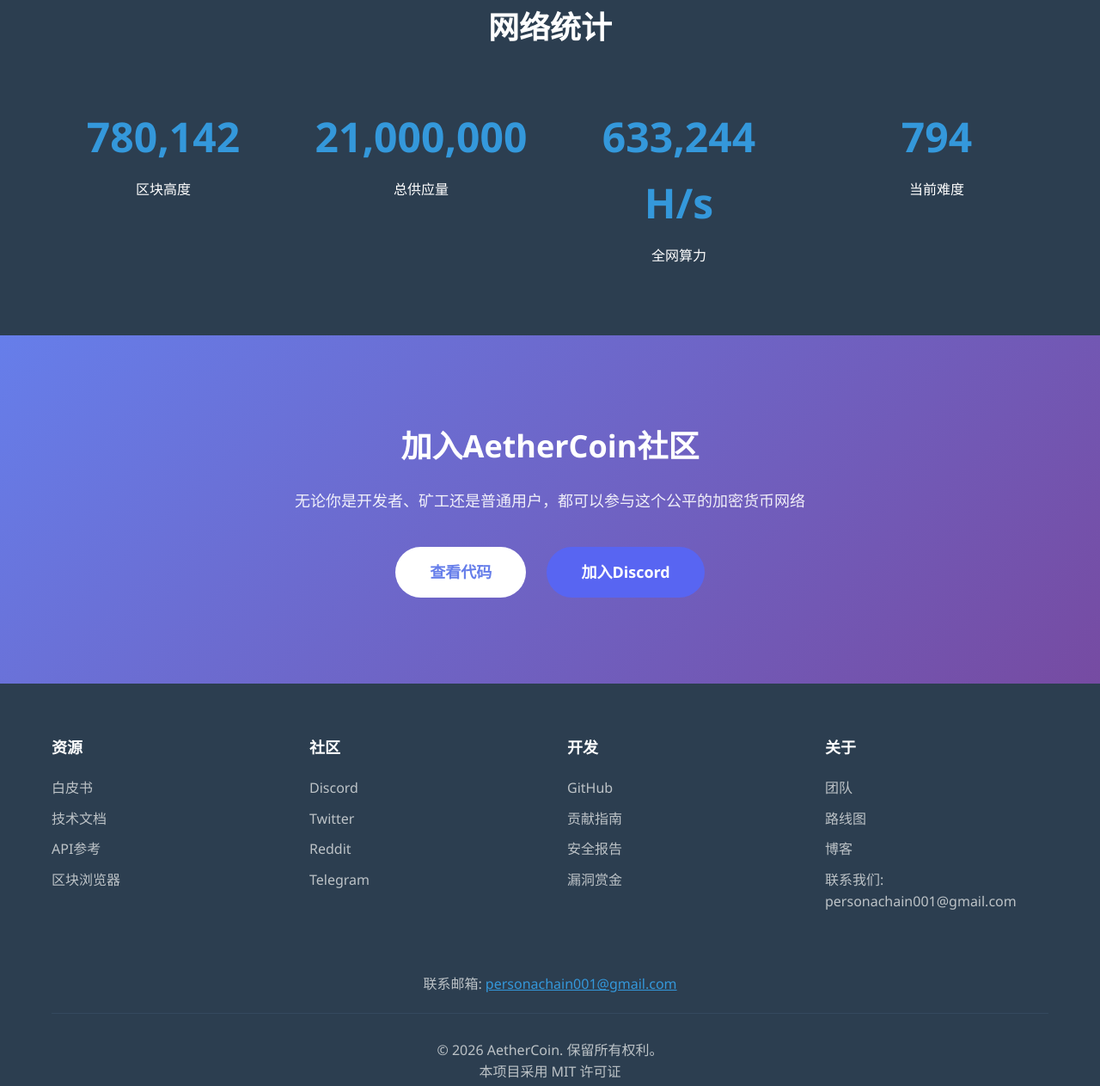
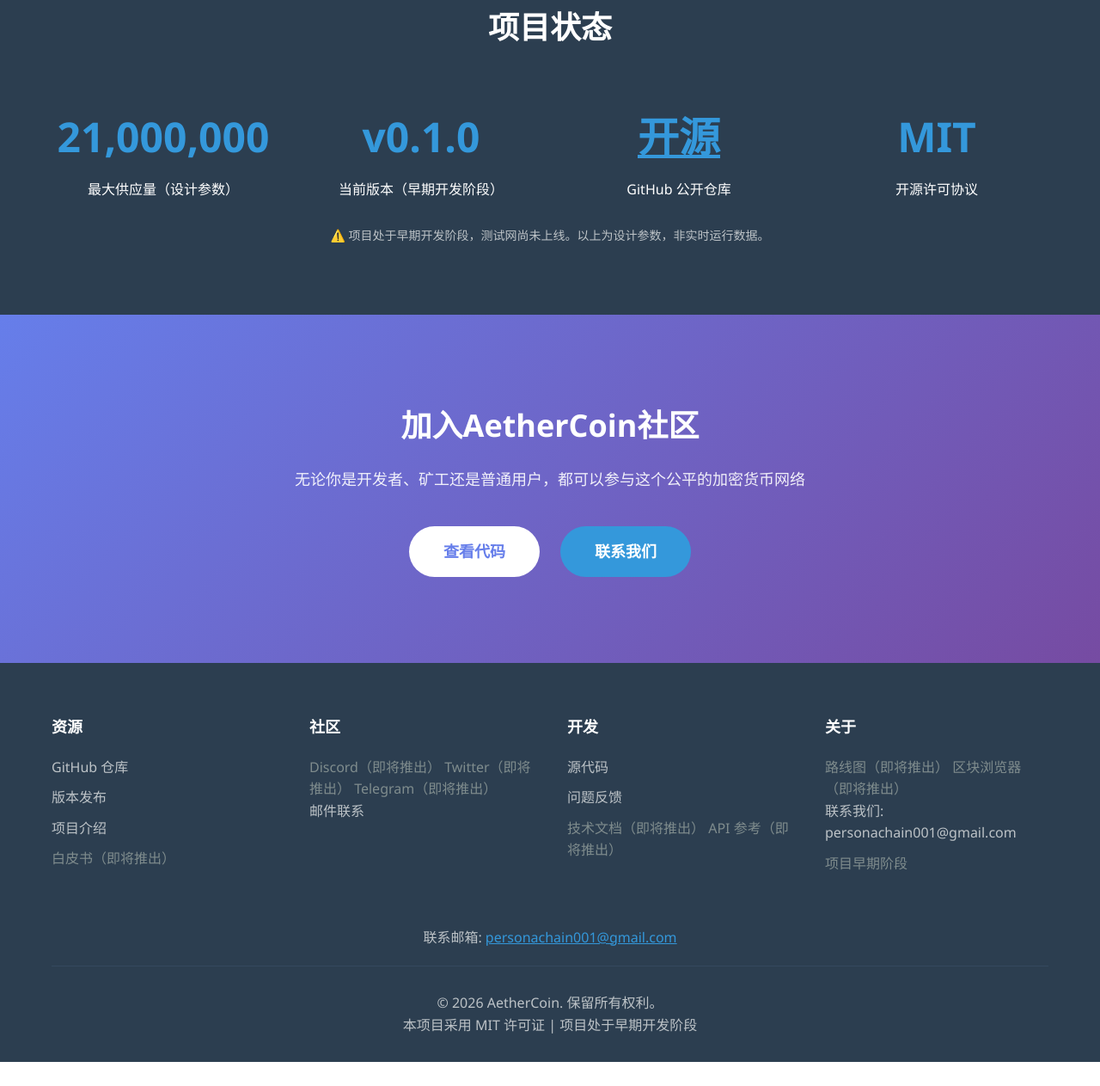
Before and after one commit to personachain001/aethercoin, a plain HTML site: page docs/web/index.html in a window 1280 px wide. Shown: the part 2088-3351 px from the top of the page at 86% size. After the commit the page ends 3323 px from the top, so only its background shows below. Drawn offline with Linux system fonts and the light colour scheme.

Commit message:
Fix: 移除虚假统计数据，修复所有假链接，诚实展示项目早期阶段状态

```diff
--- a/docs/web/index.html
+++ b/docs/web/index.html
@@ -358,25 +358,26 @@
 
     <section class="stats">
         <div class="container">
-            <h2 class="section-title" style="color: white;">网络统计</h2>
+            <h2 class="section-title" style="color: white;">项目状态</h2>
             <div class="stats-grid">
                 <div class="stat-item">
-                    <h2 id="block-height">0</h2>
-                    <p>区块高度</p>
+                    <h2>21,000,000</h2>
+                    <p>最大供应量（设计参数）</p>
                 </div>
                 <div class="stat-item">
-                    <h2 id="total-supply">21,000,000</h2>
-                    <p>总供应量</p>
+                    <h2>v0.1.0</h2>
+                    <p>当前版本（早期开发阶段）</p>
                 </div>
                 <div class="stat-item">
-                    <h2 id="hash-rate">0 H/s</h2>
-                    <p>全网算力</p>
+                    <h2><a href="https://github.com/personachain001/aethercoin" style="color: #3498db; text-decoration: underline; font-size: inherit;">开源</a></h2>
+                    <p>GitHub 公开仓库</p>
                 </div>
                 <div class="stat-item">
-                    <h2 id="difficulty">0</h2>
-                    <p>当前难度</p>
+                    <h2>MIT</h2>
+                    <p>开源许可协议</p>
                 </div>
             </div>
+            <p style="margin-top: 30px; color: #bdc3c7; font-size: 14px;">⚠️ 项目处于早期开发阶段，测试网尚未上线。以上为设计参数，非实时运行数据。</p>
         </div>
     </section>
 
@@ -385,7 +386,7 @@
             <h2>加入AetherCoin社区</h2>
             <p>无论你是开发者、矿工还是普通用户，都可以参与这个公平的加密货币网络</p>
             <a href="https://github.com/personachain001/aethercoin" class="btn">查看代码</a>
-            <a href="#" class="btn" style="margin-left: 20px; background: #5865F2; color: white;">加入Discord</a>
+            <a href="mailto:personachain001@gmail.com" class="btn" style="margin-left: 20px; background: #3498db; color: white;">联系我们</a>
         </div>
     </section>
 
@@ -394,31 +395,31 @@
             <div class="footer-content">
                 <div class="footer-section">
                     <h4>资源</h4>
-                    <a href="#">白皮书</a>
-                    <a href="#">技术文档</a>
-                    <a href="#">API参考</a>
-                    <a href="#">区块浏览器</a>
+                    <a href="https://github.com/personachain001/aethercoin">GitHub 仓库</a>
+                    <a href="https://github.com/personachain001/aethercoin/releases">版本发布</a>
+                    <a href="https://github.com/personachain001/aethercoin/blob/main/README.md">项目介绍</a>
+                    <span style="color: #7f8c8d;">白皮书（即将推出）</span>
                 </div>
                 <div class="footer-section">
                     <h4>社区</h4>
-                    <a href="#">Discord</a>
-                    <a href="#">Twitter</a>
-                    <a href="#">Reddit</a>
-                    <a href="#">Telegram</a>
+                    <span style="color: #7f8c8d;">Discord（即将推出）</span>
+                    <span style="color: #7f8c8d;">Twitter（即将推出）</span>
+                    <span style="color: #7f8c8d;">Telegram（即将推出）</span>
+                    <a href="mailto:personachain001@gmail.com">邮件联系</a>
                 </div>
                 <div class="footer-section">
                     <h4>开发</h4>
-                    <a href="#">GitHub</a>
-                    <a href="#">贡献指南</a>
-                    <a href="#">安全报告</a>
-                    <a href="#">漏洞赏金</a>
+                    <a href="https://github.com/personachain001/aethercoin">源代码</a>
+                    <a href="https://github.com/personachain001/aethercoin/issues">问题反馈</a>
+                    <span style="color: #7f8c8d;">技术文档（即将推出）</span>
+                    <span style="color: #7f8c8d;">API 参考（即将推出）</span>
                 </div>
                 <div class="footer-section">
                     <h4>关于</h4>
-                    <a href="#">团队</a>
-                    <a href="#">路线图</a>
-                    <a href="#">博客</a>
+                    <span style="color: #7f8c8d;">路线图（即将推出）</span>
+                    <span style="color: #7f8c8d;">区块浏览器（即将推出）</span>
                     <a href="mailto:personachain001@gmail.com">联系我们: personachain001@gmail.com</a>
+                    <span style="color: #7f8c8d;">项目早期阶段</span>
                 </div>
             </div>
             <div class="contact-email" style="text-align:center; padding: 20px 0; color: #bdc3c7;">
@@ -426,28 +427,12 @@
             </div>
             <div class="copyright">
                 <p>&copy; 2026 AetherCoin. 保留所有权利。</p>
-                <p>本项目采用 MIT 许可证</p>
+                <p>本项目采用 MIT 许可证 | 项目处于早期开发阶段</p>
             </div>
         </div>
     </footer>
 
     <script>
-        // 模拟网络统计数据更新
-        function updateStats() {
-            // 这里应该连接到实际的区块链RPC获取真实数据
-            // 现在只是模拟数据
-            const blockHeight = Math.floor(Math.random() * 1000000);
-            const hashRate = Math.floor(Math.random() * 1000000);
-            const difficulty = Math.floor(Math.random() * 1000);
-
-            document.getElementById('block-height').textContent = blockHeight.toLocaleString();
-            document.getElementById('hash-rate').textContent = hashRate.toLocaleString() + ' H/s';
-            document.getElementById('difficulty').textContent = difficulty.toLocaleString();
-        }
-
-        // 每5秒更新一次统计数据
-        setInterval(updateStats, 5000);
-
         // 平滑滚动
         document.querySelectorAll('a[href^="#"]').forEach(anchor => {
             anchor.addEventListener('click', function (e) {
```
